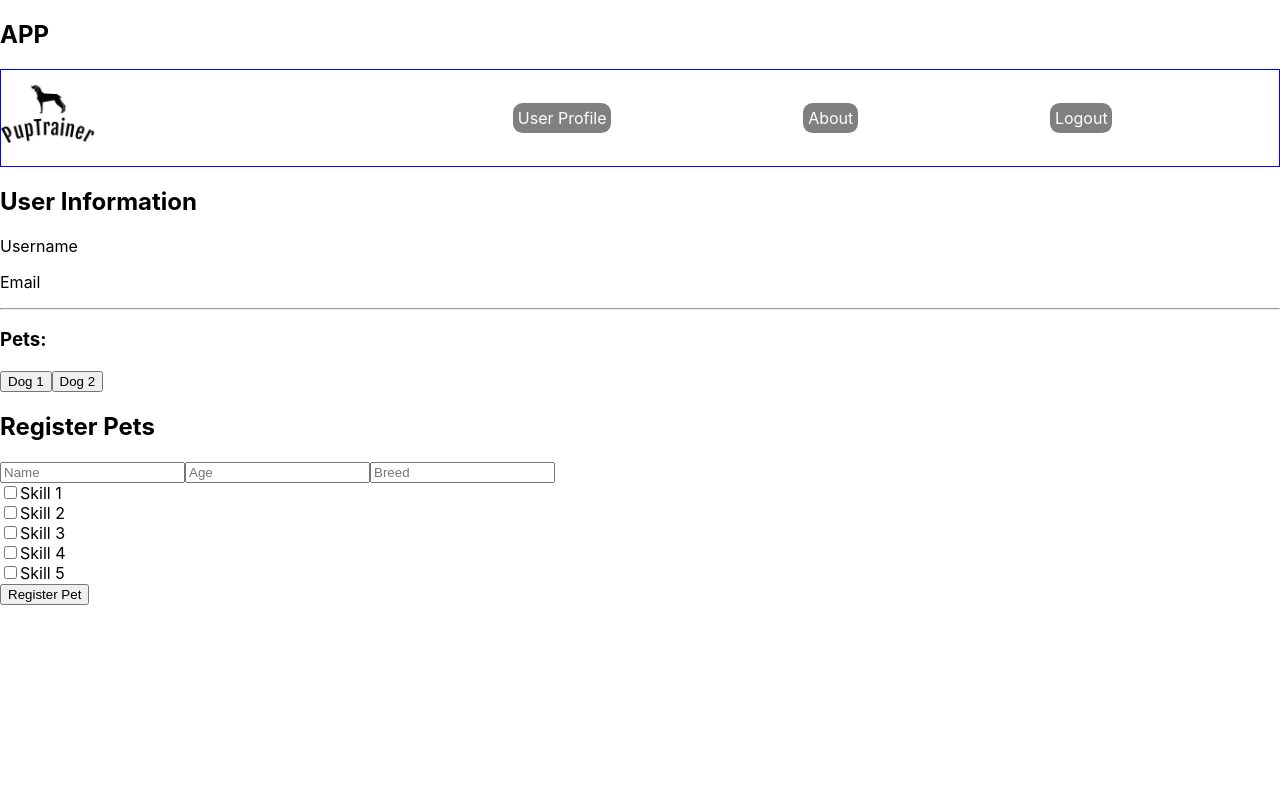
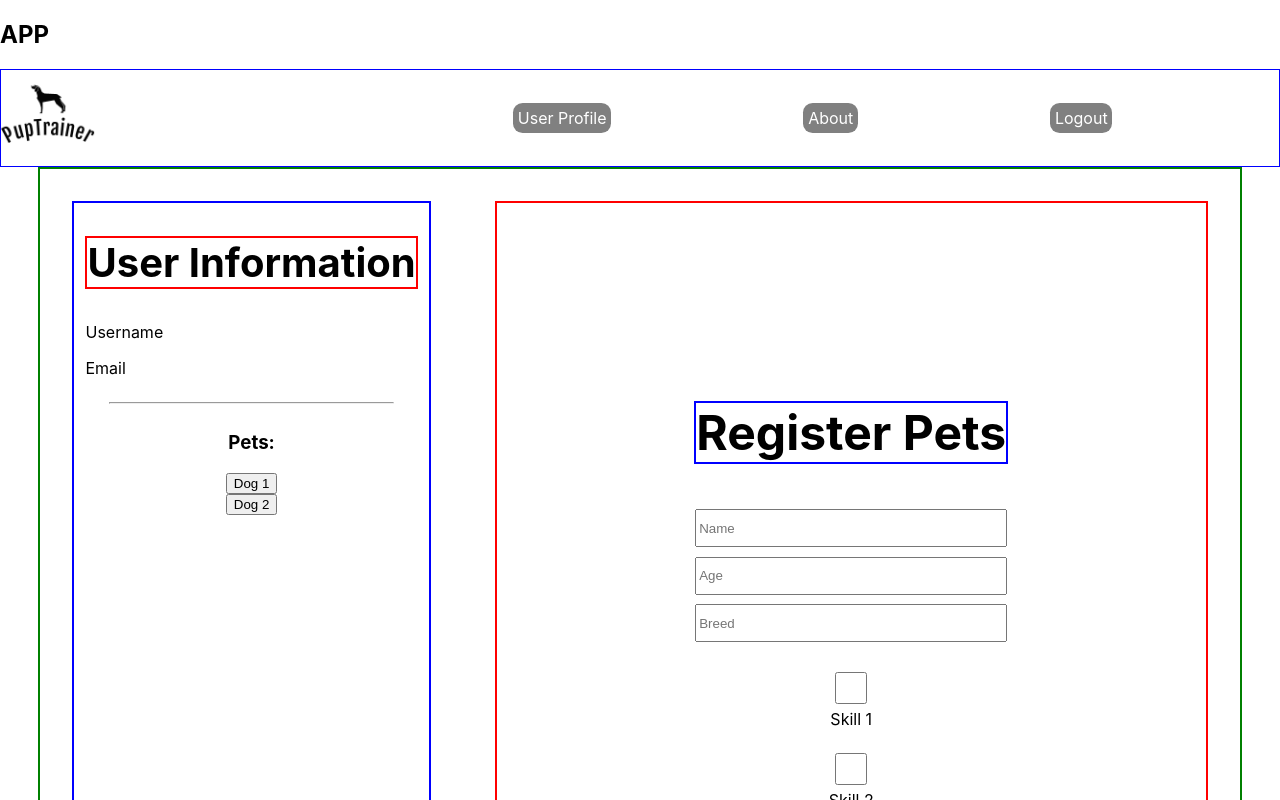
Before and after one commit to PupTrainer/fe_puptrainer, a React (Create React App) app: page /homepage in a window 1280 px wide. Shown: the top 800 px of the page. Built offline with nearby package versions, Linux system fonts and the light colour scheme; no server answers.

Commit message:
Add basic styling to homepage and revert App to original file

```diff
--- a/src/Form.js
+++ b/src/Form.js
@@ -1,8 +1,9 @@
 import React from 'react'
+import './Form.scss'
 
 const Form = () => {
     return (
-        <div>
+        <div className='form-container'>
             <h2>Register Pets</h2>
             <input
             type='text'
--- /dev/null
+++ b/src/Homepage.css
@@ -0,0 +1,8 @@
+.homepage-container {
+  border: 2px solid green;
+  display: flex;
+  margin-left: 3%;
+  margin-right: 3%;
+  height: 70rem;
+  justify-content: space-between;
+}/*# sourceMappingURL=Homepage.css.map */
--- a/src/Homepage.js
+++ b/src/Homepage.js
@@ -1,9 +1,11 @@
 import React from 'react'
 import Info from './Info'
 import Form from './Form'
+import './Homepage.css'
+
 const Homepage = () => {
     return (
-        <div>
+        <div className='homepage-container'>
             <Info />
             <Form />
         </div>
--- /dev/null
+++ b/src/Homepage.scss
@@ -0,0 +1,10 @@
+
+
+.homepage-container {
+    border: 2px solid green;
+    display: flex;
+    margin-left: 3%;
+    margin-right: 3%;
+    height: 70rem;
+    justify-content: space-between;
+}
--- a/src/Info.js
+++ b/src/Info.js
@@ -1,15 +1,20 @@
 import React from 'react'
+import './Info.css'
 
 const Info = () => {
     return (
-        <div>
+        <div className='user-info-container'>
+            <div className='user-info'>
                 <h2>User Information</h2>
                 <p>Username</p>
                 <p>Email</p>
+            </div>
             <hr></hr>
+            <div className='pets'>
                 <h3>Pets:</h3>
                 <button>Dog 1</button>
                 <button>Dog 2</button>
+            </div>
         </div>
     )
 }
```
Also changed, not shown: src/App.js (indentation only), 1 other file (tests, documents, lock files or other folders). Lines whose indentation alone changed are shown as unchanged.
